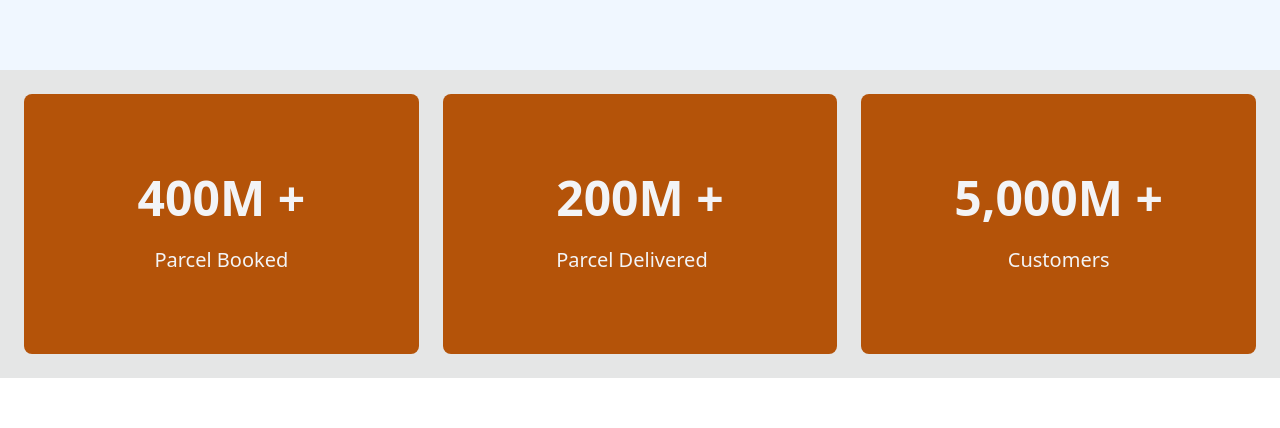
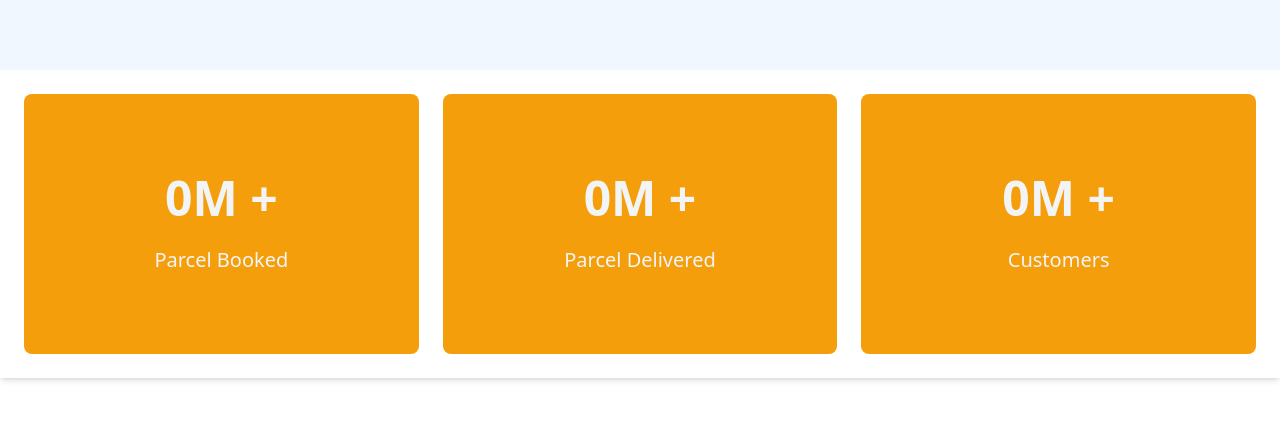
Before and after one commit to tofayeLL/ZipParcel-client, a React (Vite) app: page / in a window 1280 px wide. Shown: the part 1572-2000 px from the top of the page. Built offline with nearby package versions, Linux system fonts and the light colour scheme; no server answers.

Commit message:
Added featuerd section react count app and set dynamic data

```diff
--- a/src/pages/Home/Featured/Featured.jsx
+++ b/src/pages/Home/Featured/Featured.jsx
@@ -1,27 +1,62 @@
 import image from '../../../assets/images/fast delivery.jpg';
 import image2 from '../../../assets/images/ontime.jpg';
 import image3 from '../../../assets/images/delivery more.jpg';
-import { useCountUp } from 'react-countup';
+import { useQuery } from '@tanstack/react-query';
+import useAxiosPublic from '../../../hooks/useAxiosPublic';
+import CountUp from 'react-countup';
 
 
 
 
 
 const Featured = () => {
+    const axiosPublic = useAxiosPublic();
 
-    useCountUp({ ref: 'customers', end: `${5000}` },
+    const { data: allBookParcels } = useQuery({
+        queryKey: ['totalParcelBooked'],
+        queryFn: async () => {
+            const res = await axiosPublic.get('/totalParcelBooked')
+            console.log(res.data);
+            return res.data
+        }, initialData: []
+    })
+    // console.log(allBookParcels);
+    const totalParcelBooked = allBookParcels?.count;
 
-    );
-    useCountUp({ ref: 'delivery', end: 200 },
 
-    );
-    useCountUp({ ref: 'parcelBooked', end: 400 },
 
-    );
+
+    const { data: allUsers } = useQuery({
+        queryKey: ['totalRegisterUser'],
+        queryFn: async () => {
+            const res = await axiosPublic.get('/totalRegisterUser')
+            console.log(res.data);
+            return res.data
+        }, initialData: []
+    })
+    // console.log(allUsers);
+    const totalCustomer = allUsers?.count;
+
+
+
+    const { data: totalDelivery } = useQuery({
+        queryKey: ['totalDelivered'],
+        queryFn: async () => {
+            const res = await axiosPublic.get('/totalDelivered')
+            console.log(res.data);
+            return res.data
+        }, initialData: []
+    })
+    // console.log('total delivery',totalDelivery);
+    const totalParcelDelivery = totalDelivery[0]?.totalDelivered;
+
+
+
+
 
 
     return (
-        <section className="bg-[#f0f7ff] ">
+        <section className="bg-[#f0f7ff]  ">
             <div className="container mx-auto py-10">
 
 
@@ -31,17 +66,17 @@ const Featured = () => {
                 </div>
 
                 {/* card */}
-                <div className="grid lg:grid-cols-3 md:grid-cols-3 grid-cols-1 gap-2">
+                <div className="grid lg:grid-cols-3 md:grid-cols-3 grid-cols-1 gap-2 ">
 
 
                     {/* card 1 */}
-                    <div className=" shadow-sm my-6 border-[1px] border-orange-200 " data-aos="fade-down">
+                    <div className=" shadow-md my-6 border-[1px] border-orange-200 bg-white " >
 
                         <div className="p-6 " >
                             <img src={image} alt="" className="object-cover object-center w-full rounded-t-md h-72 bg-gray-500" />
                         </div>
 
-                        <div className="flex flex-col justify-between p-6 space-y-8" data-aos="fade-up">
+                        <div className="flex flex-col justify-between p-6 space-y-8" >
                             <div className="space-y-4" >
                                 <h2 className="lg:text-2xl text-xl font-semibold tracking-wide text-orange-500 ">Prove your delivery in full faster</h2>
                                 <p className=" ">Once the delivery is signed and scanned, zip-parcel will instantly send feedback on order status with an actual quantity of items and the delivery receipt.</p>
@@ -52,13 +87,13 @@ const Featured = () => {
 
                     </div>
                     {/* card 2 */}
-                    <div className=" shadow-sm my-6 border-[1px] border-orange-200 " data-aos="fade-down">
+                    <div className=" shadow-md my-6 border-[1px] border-orange-200 bg-white " >
 
                         <div className="p-6 " >
                             <img src={image2} alt="" className="object-cover object-center w-full  h-72 rounded-t-md  bg-gray-500" />
                         </div>
 
-                        <div className="flex flex-col justify-between p-6 space-y-8" data-aos="fade-up">
+                        <div className="flex flex-col justify-between p-6 space-y-8" >
                             <div className="space-y-4" >
                                 <h2 className="lg:text-2xl text-xl font-semibold tracking-wide text-orange-500 "> on-time delivery every time</h2>
                                 <p className=" ">Send SMS or email notifications with ETA and a driver tracking link to your customers to let them know when a courier is about to knock on the door.</p>
@@ -70,13 +105,13 @@ const Featured = () => {
                     </div>
 
                     {/* card 3 */}
-                    <div className=" shadow-sm my-6 border-[1px] border-orange-200 " data-aos="fade-down">
+                    <div className=" shadow-md my-6 border-[1px] border-orange-200 bg-white ">
 
                         <div className="p-6 " >
                             <img src={image3} alt="" className="object-cover object-center w-full rounded-t-md h-72 bg-gray-500" />
                         </div>
 
-                        <div className="flex flex-col justify-between p-6 space-y-8" data-aos="fade-up">
+                        <div className="flex flex-col justify-between p-6 space-y-8">
                             <div className="space-y-4" >
                                 <h2 className="lg:text-2xl text-xl font-semibold tracking-wide text-orange-500 ">Deliver more orders in less time</h2>
                                 <p className=" ">Plan and optimize drivers runs with multiple stops in one click. zip-parcel will generate the fastest routes to deliver more in less time.</p>
@@ -86,12 +121,6 @@ const Featured = () => {
                         </div>
 
                     </div>
-
-
-
-
-
-
 
                 </div>
 
@@ -103,44 +132,45 @@ const Featured = () => {
             <div>
 
 
-
-
-
-
-                <section className="p-6 my-6 bg-base-300 text-gray-100">
+                <section className="p-6 my-6 bg-white shadow-md text-gray-100">
                     <div className="container grid grid-cols-1 gap-6 mx-auto sm:grid-cols-2 xl:grid-cols-3">
                         {/* revenue */}
-                        <div className="flex flex-col justify-center items-center py-20 rounded-lg  bg-amber-700 text-gray-100">
+                        <div className="flex flex-col justify-center items-center py-20 rounded-lg  bg-amber-500 text-gray-100">
 
                             <div className='text-center'>
                                 <div className='flex justify-center items-center'>
                                     <p className="text-5xl font-semibold leading-none pb-2" id="parcelBooked"   ></p>
-                                    <span className='text-5xl font-semibold leading-none pb-2'>M +</span>
-
+                                    <span className='text-5xl font-semibold leading-none pb-2'>
+                                        <CountUp end={totalParcelBooked} duration={4} />
+                                        M +</span>
                                 </div>
 
                                 <p className="capitalize text-xl mt-4">Parcel Booked</p>
                             </div>
                         </div>
                         {/* menuItems */}
-                        <div className="flex flex-col justify-center items-center py-20 rounded-lg  bg-amber-700 text-gray-100">
+                        <div className="flex flex-col justify-center items-center py-20 rounded-lg  bg-amber-500 text-gray-100">
 
                             <div className="">
                                 <div className='flex justify-center items-center'>
                                     <p className="text-5xl font-semibold leading-none pb-2" id="delivery"   ></p>
-                                    <span className='text-5xl font-semibold leading-none pb-2'>M +</span>
+                                    <span className='text-5xl font-semibold leading-none pb-2'>
+                                        <CountUp end={totalParcelDelivery} duration={4} />
+                                        M +</span>
 
                                 </div>
                                 <p className="capitalize text-xl mt-4"> Parcel Delivered</p>
                             </div>
                         </div>
                         {/* products */}
-                        <div className="flex flex-col justify-center items-center py-20 rounded-lg  bg-amber-700 text-gray-100">
+                        <div className="flex flex-col justify-center items-center py-20 rounded-lg  bg-amber-500 text-gray-100">
 
                             <div className="text-center">
                                 <div className='flex justify-center items-center'>
                                     <p className="text-5xl font-semibold leading-none pb-2" id="customers"   ></p>
-                                    <span className='text-5xl font-semibold leading-none pb-2'>M +</span>
+                                    <span className='text-5xl font-semibold leading-none pb-2'>
+                                        <CountUp end={totalCustomer} duration={4} />
+                                        M +</span>
 
                                 </div>
                                 <p className="capitalize mt-4 text-xl">Customers</p>
```
